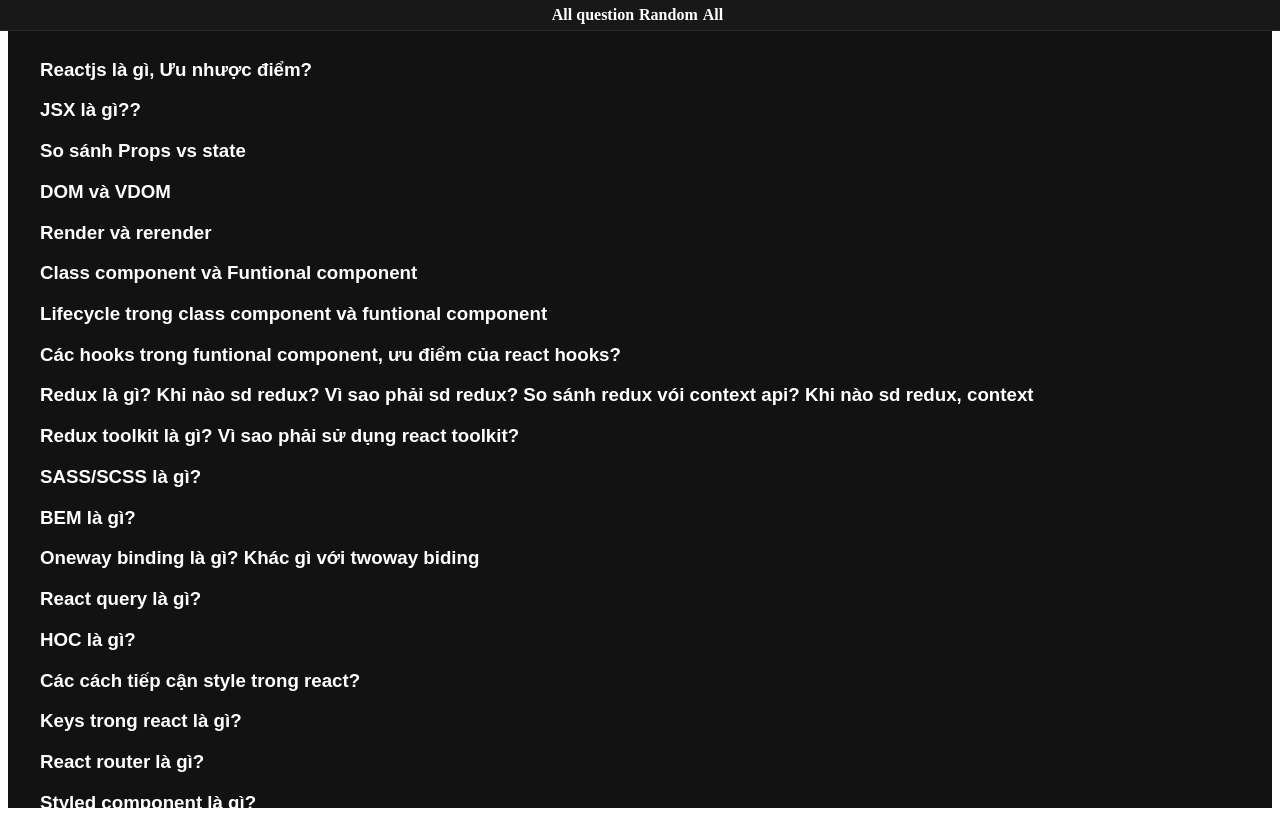
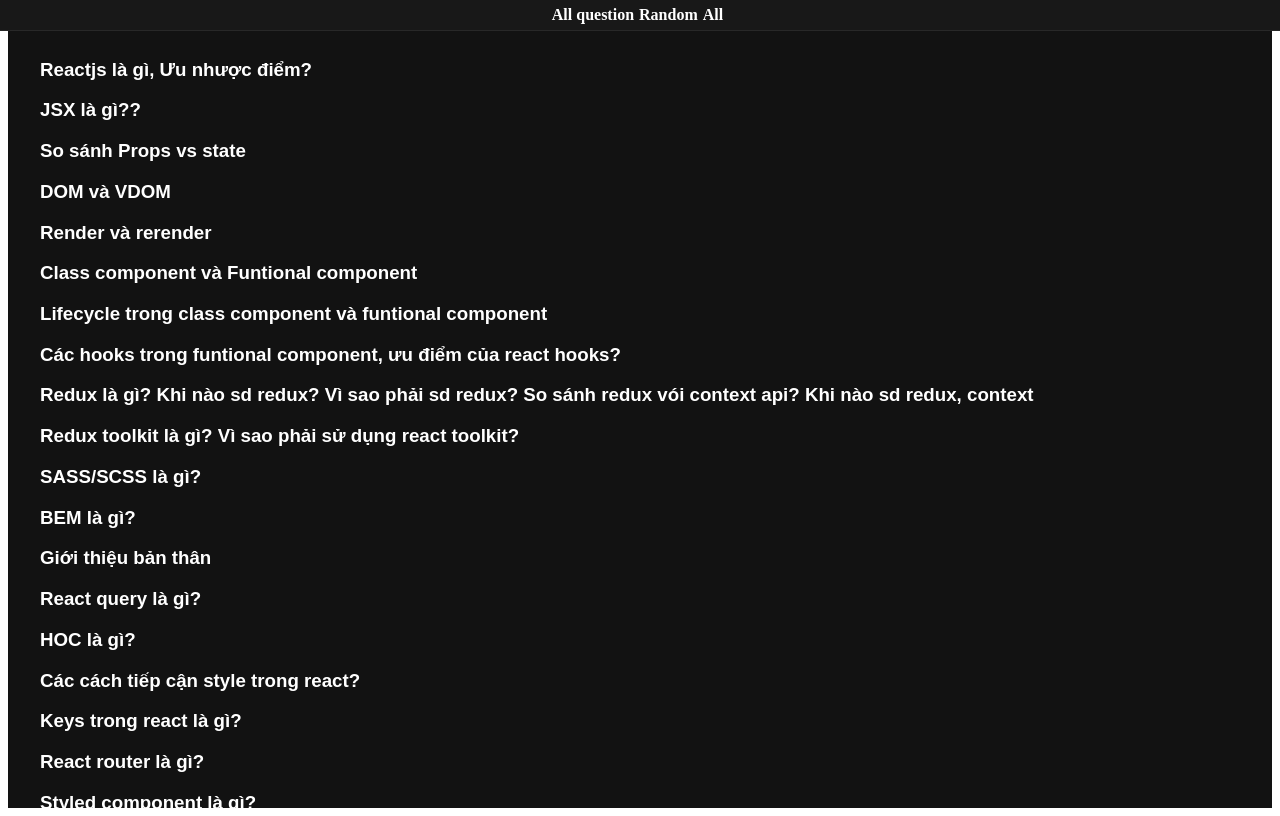
Before and after one commit to sondev811/random-questions, a React (Create React App) app: page / in a window 1280 px wide. Built offline with nearby package versions, Linux system fonts and the light colour scheme.

Commit message:
update introduce

```diff
--- a/src/App.js
+++ b/src/App.js
@@ -136,10 +136,18 @@
     ],
   },
   {
-    question: "Oneway binding là gì? Khác gì với twoway biding",
+    question: "Giới thiệu bản thân",
     answer: [
-    { data: "1wb: là khi dữ liệu bị thay đổi ở model thì state ở trong component sẽ thay đổi tương ứng. Và không có chiều ngược lại có nghĩa là khi chúng ta thay đổi state đó ở component thì giá trị ở model sẽ không thay đổi", isPre: false},
-    { data: "2wb: là thay dổi ở model thì state ở component thay đổi và ngược lại", isPre: false},
+    { data: "Em chào các anh chị. Lời đầu tiên em xin cảm ơn các anh chị cùng Quý công ty đã tổ chức buổi phỏng vấn này, để hôm nay em có thể thể hiện được năng lực của bản thân cũng như nguyện vọng ứng tuyển vào vị trí Frondend developer.", isPre: false},
+    { data: "Như em đã viết ở trong CV. sau đâu e xin giới thiệu ngắn gọn về bản thân mình như sau:", isPre: false},
+    { data: "E tên là ĐTS, 28 tuổi, tốt nghiệp trường đhgtvt tphcm chuyên nghành cntt.", isPre: false},
+    { data: "Em thành thạo các công cụ và công nghệ frontend như HTML, CSS, JavaScript, thư viện phổ biến như ReactJS, framework angular. Bên cạnh đó, em cũng có kinh nghiệm sử dụng Git để quản lý mã nguồn và làm việc nhóm hiệu quả. Em còn quen thuộc với Jira để quản lý dự án, theo dõi tiến độ công việc và đảm bảo dự án được hoàn thành đúng thời hạn.", isPre: false},
+    { data: "Cho đến nay e đã có hơn 1 năm kinh nghiệm ở vị trí frontend developer tại cty TMA solution và hơn 3 năm kinh nghiệm làm freelance ở vị trí này.", isPre: false},
+    { data: "Trong quá trình làm việc tại TMA Solutions, em đã có cơ hội làm việc với các thành viên trong team, hợp tác chặt chẽ với backend developers, UI/UX designers, và testers để hoàn thành dự án theo yêu cầu khách hàng."},
+    { data: "Về điểm mạnh thì đã từng làm qua môi trường làm việc nhóm ở công ty cũng như là làm freelancer nên e có là khả năng xử lý công việc độc lập mà không cần có quá nhiều sự hướng dẫn từ đồng nghiệp, cũng cũng như khả năng làm việc nhóm cần giao tiếp nhiều với đồng nghiệp, với khách hàng.", isPre: false},
+    { data: "Em luôn sẵn sàng học hỏi các công nghệ mới và cập nhật xu hướng trong lĩnh vực phát triển phần mềm. Em tin rằng việc học hỏi không ngừng là chìa khóa để cải thiện bản thân và đóng góp tốt hơn cho công ty.", isPre: false},
+    { data: "Về điểm yếu em nhận thấy mình còn chưa tự tin khi thuyết trình trước đám đông nhưng e vẫn đang thường xuyên thực hành để cải thiện khả năng này. Em tin rằng mình đang tiến bộ và sẽ sớm khắc phục được điểm yếu này.", isPre: false},
+    { data: "Với niềm đam mê trong việc phát triển các sản phẩm chất lượng cao, em mong muốn có cơ hội được làm việc và phát triển lâu dài tại Quý công ty, nơi em có thể tiếp tục phát huy những kinh nghiệm đã có và học hỏi thêm nhiều kỹ năng mới. Em xin cảm ơn ạ.", isPre: false}
     ],
   },
   {
```
